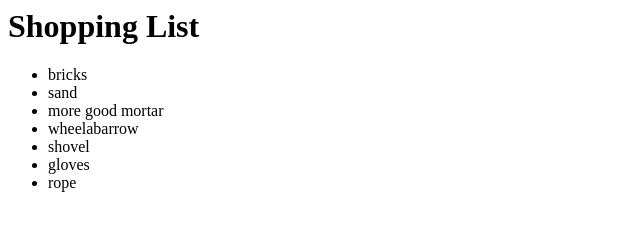
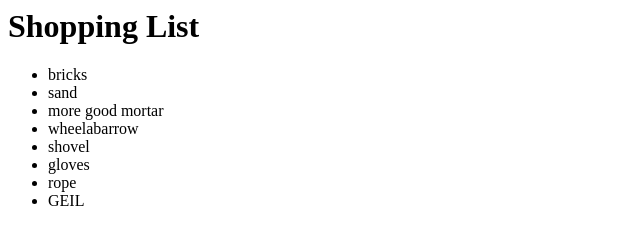
Before and after one commit to Onlineheld/GitHubTest, a plain HTML site: page index.html in a window 1280 px wide. Shown: the full height of the page, 0-640 px from the left. Drawn offline with Linux system fonts and the light colour scheme.

Commit message:
Kann ich hier dämlich was hinschreiben?
GEIL GEIL GEIL

```diff
--- a/index.html
+++ b/index.html
@@ -11,6 +11,7 @@
 	<li>shovel</li>
 	<li>gloves</li>
 	<li>rope</li>
+	<li>GEIL</li>
 </ul>
 </body>
 </html>
```
